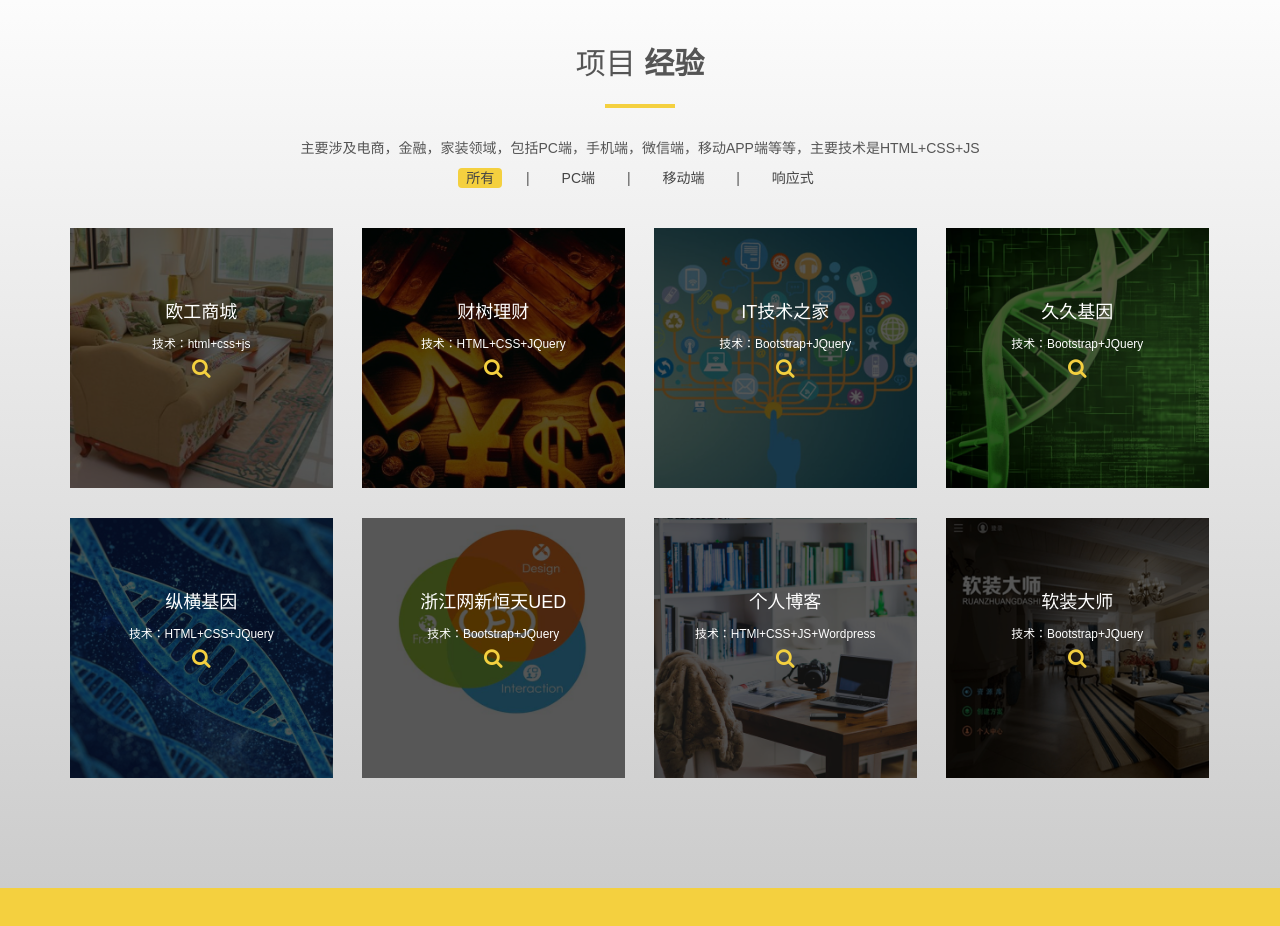
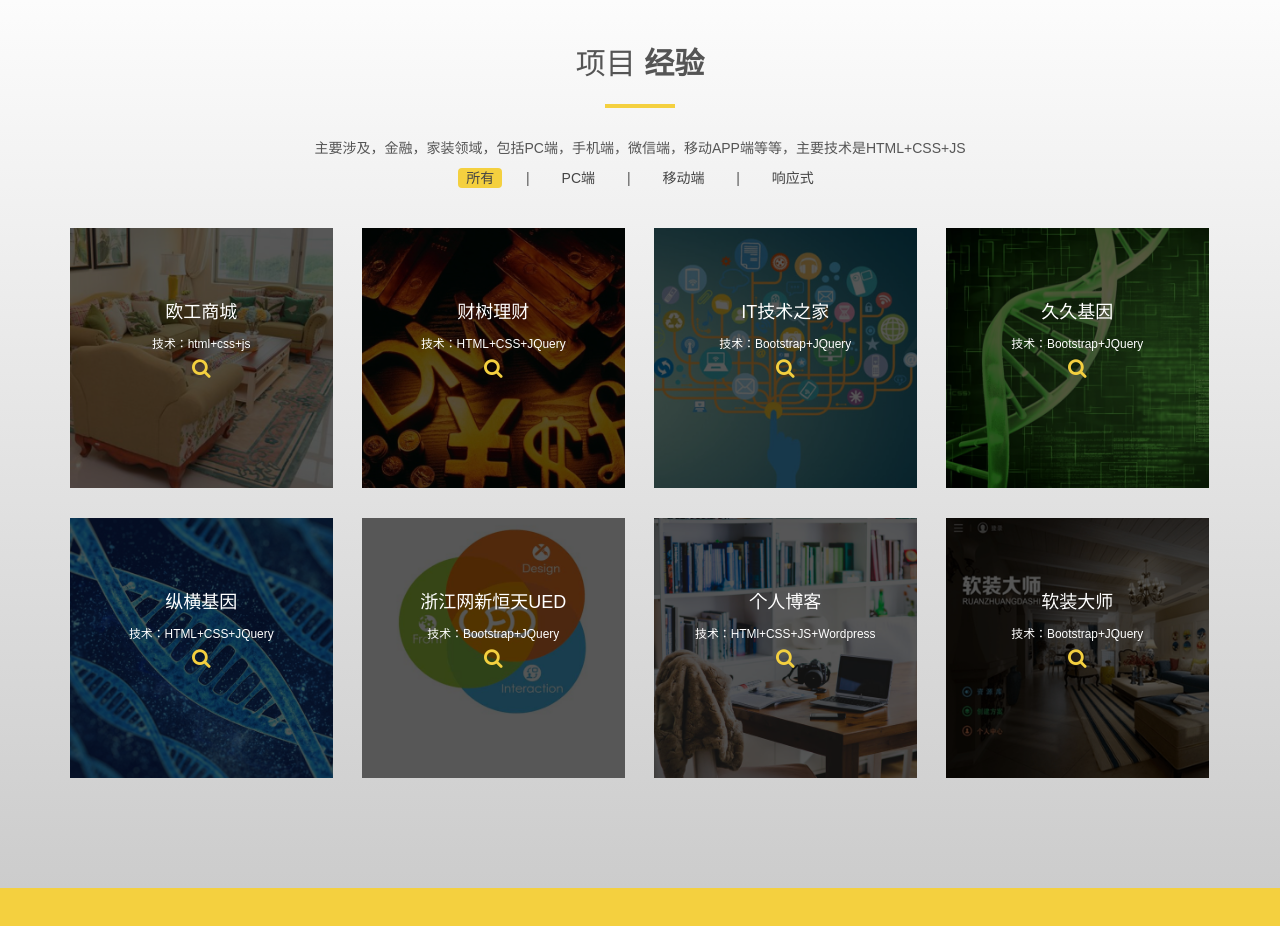
Before and after one commit to jieker/jianli, a plain HTML site: page index.html in a window 1280 px wide. Shown: the part 1360-2286 px from the top of the page. Drawn offline with Linux system fonts and the light colour scheme.

Commit message:
vs code test

```diff
--- a/index.html
+++ b/index.html
@@ -144,7 +144,7 @@
       <h2>项目 <strong>经验</strong></h2>
       <hr>
       <div class="clearfix"></div>
-      <p>主要涉及电商，金融，家装领域，包括PC端，手机端，微信端，移动APP端等等，主要技术是HTML+CSS+JS</p>
+      <p>主要涉及，金融，家装领域，包括PC端，手机端，微信端，移动APP端等等，主要技术是HTML+CSS+JS</p>
     </div>
     <div class="categories">
       <ul class="cat">
```
